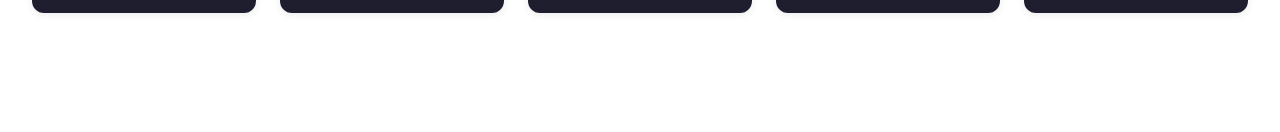
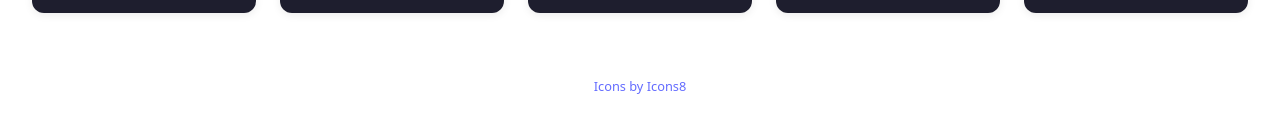
Before and after one commit to placbo/my-test-app, a React (Vite) app: page / in a window 1280 px wide. Shown: the part 500-632 px from the top of the page. Built offline with nearby package versions, Linux system fonts and the light colour scheme.

Commit message:
new icon

```diff
--- a/src/pages/Flashcards/Flashcards.tsx
+++ b/src/pages/Flashcards/Flashcards.tsx
@@ -1,10 +1,10 @@
 import { useState } from 'react';
 import './Flashcards.css';
-import { FLASHCARD_SETS, FLASHCARD_SET } from './flashcardData';
+import { FLASHCARD_SETS } from './flashcardData';
 import type { FlashcardData, FlashcardSet } from './flashcardData';
 
 function Flashcards() {
-  const [selectedSet, setSelectedSet] = useState<FlashcardSet>(FLASHCARD_SET.GENERAL_KNOWLEDGE);
+  const [selectedSet, setSelectedSet] = useState<FlashcardSet>(FLASHCARD_SETS[0].key); //use first set as default
   const [currentCard, setCurrentCard] = useState<FlashcardData | null>(null);
   const [isFlipped, setIsFlipped] = useState(false);
 
--- a/src/pages/HomePage/HomePage.tsx
+++ b/src/pages/HomePage/HomePage.tsx
@@ -17,7 +17,7 @@ const tiles: TileData[] = [
   },
   {
     to: '/flashcards',
-    image: 'https://img.icons8.com/ios-filled/100/ffffff/pokemon.png', // white pokemon icon
+    image: 'https://img.icons8.com/ios-filled/100/ffffff/flashcards.png', // flashcard/study card icon
     title: 'Flashcards',
     description: 'Generic flashcards.'
   },
@@ -40,6 +40,11 @@ export default function HomePage() {
     <div>
       <h1 className="homepage-title">MyApp</h1>
       <TilesGrid tiles={tiles} />
+      <div style={{ textAlign: 'center', marginTop: '2rem', fontSize: '0.8rem', color: '#666' }}>
+        <a href="https://icons8.com" target="_blank" rel="noopener noreferrer">
+          Icons by Icons8
+        </a>
+      </div>
     </div>
   );
 }
```
